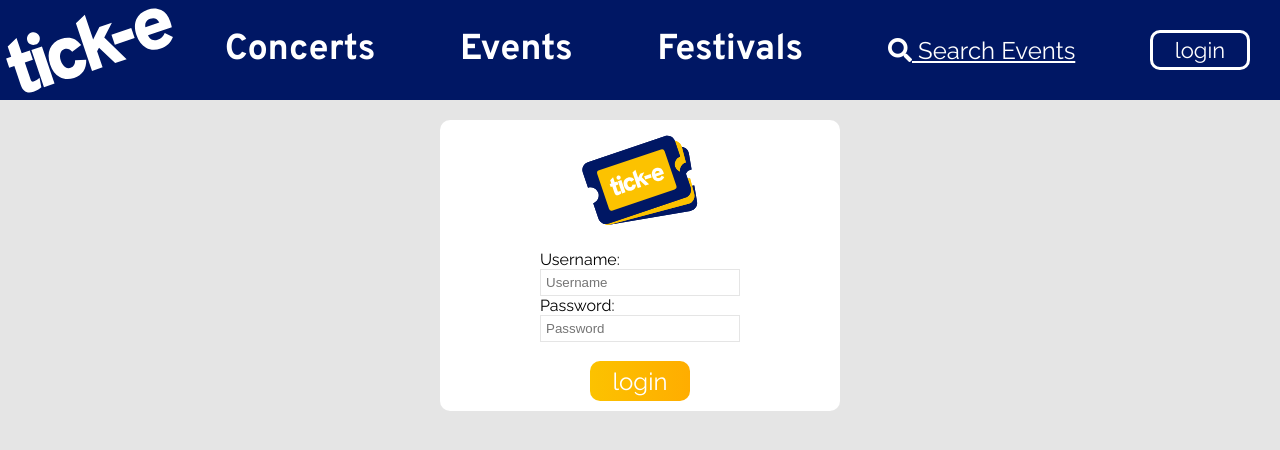
After one commit to connorrooney/TickE, a PHP site: page /login.php in a window 1280 px wide. The commit adds this page. Shown: the top 450 px of the page. Run offline with PHP 8.4, Linux system fonts and the light colour scheme; some libraries are stand-ins or nearby versions.

Commit message:
updating

```diff
--- a/detail.php
+++ b/detail.php
@@ -43,6 +43,7 @@
                         $time = $row['time'];
                         $img = $row['banner'];
                         $price = $row['price'];
+                        $lineup = $row['lineup'];
         ?>
         <div class="detailsHeader">
             <img src="<?php echo $img;?>">
@@ -58,7 +59,7 @@
                 <span class="infoTitle"><i class="far fa-clock"></i>&nbsp;&nbsp;<span><?php echo $day . $month ?> @ <?php echo $time;?></span></span>
             </div>
             <h2>Line Up<hr></h2>
-            <span class="lineup">Pawsa, Mason Collective, Josh Baker, BRODYR</span>
+            <span class="lineup"><?php echo $lineup?></span>
 
             <br>
 
--- /dev/null
+++ b/functions.php
@@ -0,0 +1,5 @@
+<?php
+    function inject_checker ($connection , $field) {
+        return (htmlentities(trim(mysqli_real_escape_string($connection, $field))));
+    }
+?>
--- a/index.php
+++ b/index.php
@@ -55,7 +55,7 @@
             </div>
             <div class="eventsNearMore">
                 <center><span class="eventsNearName"><?php echo $name;?></span></center>
-                <center><a href="deatil.php?id=<?php echo $id?>"><button class="moreInfo">More Info <i class="fas fa-chevron-right"></i></button></a></center>
+                <center><a href="detail.php?id=<?php echo $id?>"><button class="moreInfo">More Info <i class="fas fa-chevron-right"></i></button></a></center>
             </div>
         </div>
         <?php
--- /dev/null
+++ b/login.php
@@ -0,0 +1,40 @@
+<!DOCTYPE html>
+<html lang="en">
+<head>
+    <meta charset="UTF-8">
+    <meta name="viewport" content="width=device-width, initial-scale=1.0">
+    <meta http-equiv="X-UA-Compatible" content="ie=edge">
+    <link rel="stylesheet" href="https://use.fontawesome.com/releases/v5.8.2/css/all.css" integrity="sha384-oS3vJWv+0UjzBfQzYUhtDYW+Pj2yciDJxpsK1OYPAYjqT085Qq/1cq5FLXAZQ7Ay" crossorigin="anonymous">
+    <link rel="stylesheet" href="css/main.css">
+    <link rel="stylesheet" href="css/login.css">
+    <title>Tick-e Login</title>
+</head>
+<body>
+    <div class="navBar">
+        <img src="img/logo.svg" class="logo">
+
+        <a href="PHP HERE" class="navItem"><h2>Concerts</h2></a>
+        <a href="PHP HERE" class="navItem"><h2>Events</h2></a>
+        <a href="PHP HERE" class="navItem"><h2>Festivals</h2></a>
+
+        <span class="searchBar"><i class="fas fa-search"></i> Search Events</span>
+
+        <button class="loginButton">login</button>
+    </div>
+
+    <div class="loginCont">
+        <div class="loginForm">
+            <img src="img/logosquare.svg">
+            <form method="POST" action="<?php echo $_SERVER["PHP_SELF"]?>">
+                <label>Username:</label> <br>
+                <input type="text" placeholder="Username" name="loginUsername" required><br>
+
+                <label>Password:</label> <br>
+                <input type="password" placeholder="Password" name="loginPassword" required><br><br>
+
+                <center><input class="loginButtonSubmit" type="submit" name="loginButton" value="login"></center>
+            </form>
+        </div>
+    </div>
+</body>
+</html>
```
Also changed, not shown: session.php (added, +8 -0 lines).
